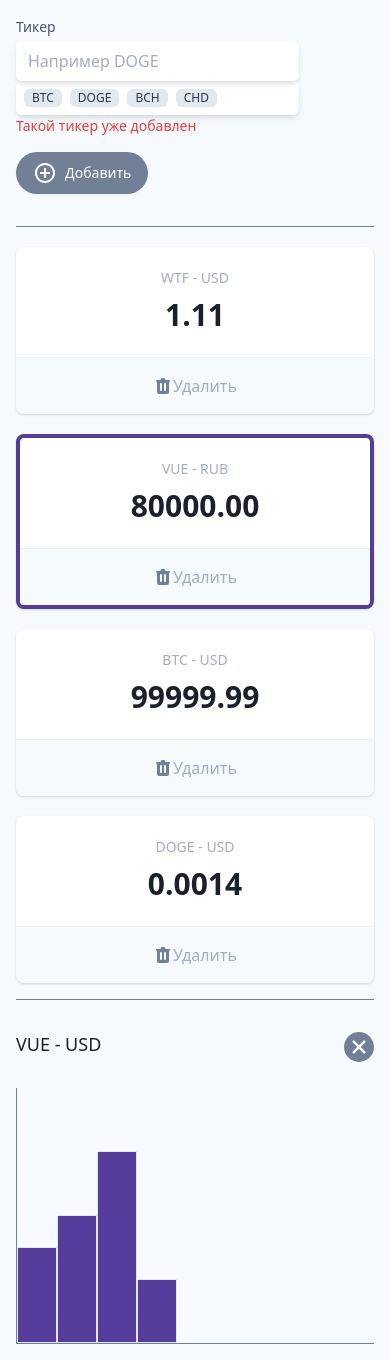
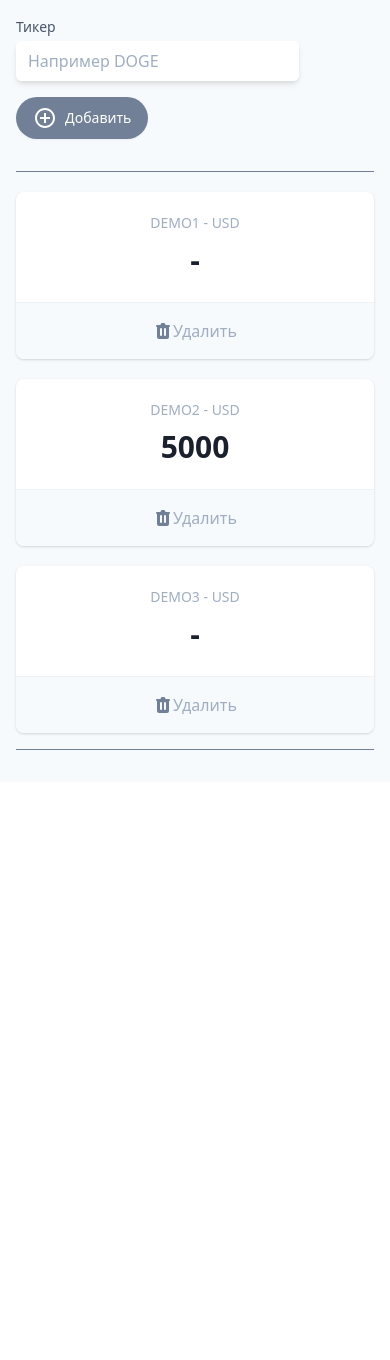
Before and after one commit to douryne/Cryptonomicon, a Vue app: page / in a window 390 px wide. After the commit the page ends 844 px from the top, so only its background shows below. Built offline with nearby package versions, Linux system fonts and the light colour scheme.

Commit message:
add ticker remove ticker

```diff
--- a/src/App.vue
+++ b/src/App.vue
@@ -33,6 +33,8 @@
             >
             <div class="mt-1 relative rounded-md shadow-md">
               <input
+                v-model="ticker"
+                @keydown.enter="add"
                 type="text"
                 name="wallet"
                 id="wallet"
@@ -40,7 +42,7 @@
                 placeholder="Например DOGE"
               />
             </div>
-            <div
+            <!-- <div
               class="flex bg-white shadow-md p-1 rounded-md shadow-md flex-wrap"
             >
               <span
@@ -64,10 +66,11 @@
                 CHD
               </span>
             </div>
-            <div class="text-sm text-red-600">Такой тикер уже добавлен</div>
+            <div class="text-sm text-red-600">Такой тикер уже добавлен</div> -->
           </div>
         </div>
         <button
+          @click="add"
           type="button"
           class="my-4 inline-flex items-center py-2 px-4 border border-transparent shadow-sm text-sm leading-4 font-medium rounded-full text-white bg-gray-600 hover:bg-gray-700 transition-colors duration-300 focus:outline-none focus:ring-2 focus:ring-offset-2 focus:ring-gray-500"
         >
@@ -87,104 +90,25 @@
           Добавить
         </button>
       </section>
-
+      <template v-if="tickers.length">
         <hr class="w-full border-t border-gray-600 my-4" />
         <dl class="mt-5 grid grid-cols-1 gap-5 sm:grid-cols-3">
           <div
+            v-for="t in tickers"
+            :key="t"
             class="bg-white overflow-hidden shadow rounded-lg border-purple-800 border-solid cursor-pointer"
           >
             <div class="px-4 py-5 sm:p-6 text-center">
               <dt class="text-sm font-medium text-gray-500 truncate">
-              WTF - USD
+                {{ t.name }} - USD
               </dt>
-            <dd class="mt-1 text-3xl font-semibold text-gray-900">1.11</dd>
+              <dd class="mt-1 text-3xl font-semibold text-gray-900">
+                {{ t.price }}
+              </dd>
             </div>
             <div class="w-full border-t border-gray-200"></div>
             <button
-            class="flex items-center justify-center font-medium w-full bg-gray-100 px-4 py-4 sm:px-6 text-md text-gray-500 hover:text-gray-600 hover:bg-gray-200 hover:opacity-20 transition-all focus:outline-none"
-          >
-            <svg
-              class="h-5 w-5"
-              xmlns="http://www.w3.org/2000/svg"
-              viewBox="0 0 20 20"
-              fill="#718096"
-              aria-hidden="true"
-            >
-              <path
-                fill-rule="evenodd"
-                d="M9 2a1 1 0 00-.894.553L7.382 4H4a1 1 0 000 2v10a2 2 0 002 2h8a2 2 0 002-2V6a1 1 0 100-2h-3.382l-.724-1.447A1 1 0 0011 2H9zM7 8a1 1 0 012 0v6a1 1 0 11-2 0V8zm5-1a1 1 0 00-1 1v6a1 1 0 102 0V8a1 1 0 00-1-1z"
-                clip-rule="evenodd"
-              ></path></svg
-            >Удалить
-          </button>
-        </div>
-        <div
-          class="bg-white overflow-hidden shadow rounded-lg border-purple-800 border-solid border-4 cursor-pointer"
-        >
-          <div class="px-4 py-5 sm:p-6 text-center">
-            <dt class="text-sm font-medium text-gray-500 truncate">
-              VUE - RUB
-            </dt>
-            <dd class="mt-1 text-3xl font-semibold text-gray-900">80000.00</dd>
-          </div>
-          <div class="w-full border-t border-gray-200"></div>
-          <button
-            class="flex items-center justify-center font-medium w-full bg-gray-100 px-4 py-4 sm:px-6 text-md text-gray-500 hover:text-gray-600 hover:bg-gray-200 hover:opacity-20 transition-all focus:outline-none"
-          >
-            <svg
-              class="h-5 w-5"
-              xmlns="http://www.w3.org/2000/svg"
-              viewBox="0 0 20 20"
-              fill="#718096"
-              aria-hidden="true"
-            >
-              <path
-                fill-rule="evenodd"
-                d="M9 2a1 1 0 00-.894.553L7.382 4H4a1 1 0 000 2v10a2 2 0 002 2h8a2 2 0 002-2V6a1 1 0 100-2h-3.382l-.724-1.447A1 1 0 0011 2H9zM7 8a1 1 0 012 0v6a1 1 0 11-2 0V8zm5-1a1 1 0 00-1 1v6a1 1 0 102 0V8a1 1 0 00-1-1z"
-                clip-rule="evenodd"
-              ></path></svg
-            >Удалить
-          </button>
-        </div>
-        <div
-          class="bg-white overflow-hidden shadow rounded-lg border-purple-800 border-solid cursor-pointer"
-        >
-          <div class="px-4 py-5 sm:p-6 text-center">
-            <dt class="text-sm font-medium text-gray-500 truncate">
-              BTC - USD
-            </dt>
-            <dd class="mt-1 text-3xl font-semibold text-gray-900">99999.99</dd>
-          </div>
-          <div class="w-full border-t border-gray-200"></div>
-          <button
-            class="flex items-center justify-center font-medium w-full bg-gray-100 px-4 py-4 sm:px-6 text-md text-gray-500 hover:text-gray-600 hover:bg-gray-200 hover:opacity-20 transition-all focus:outline-none"
-          >
-            <svg
-              class="h-5 w-5"
-              xmlns="http://www.w3.org/2000/svg"
-              viewBox="0 0 20 20"
-              fill="#718096"
-              aria-hidden="true"
-            >
-              <path
-                fill-rule="evenodd"
-                d="M9 2a1 1 0 00-.894.553L7.382 4H4a1 1 0 000 2v10a2 2 0 002 2h8a2 2 0 002-2V6a1 1 0 100-2h-3.382l-.724-1.447A1 1 0 0011 2H9zM7 8a1 1 0 012 0v6a1 1 0 11-2 0V8zm5-1a1 1 0 00-1 1v6a1 1 0 102 0V8a1 1 0 00-1-1z"
-                clip-rule="evenodd"
-              ></path></svg
-            >Удалить
-          </button>
-        </div>
-        <div
-          class="bg-white overflow-hidden shadow rounded-lg border-purple-800 border-solid cursor-pointer"
-        >
-          <div class="px-4 py-5 sm:p-6 text-center">
-            <dt class="text-sm font-medium text-gray-500 truncate">
-              DOGE - USD
-            </dt>
-            <dd class="mt-1 text-3xl font-semibold text-gray-900">0.0014</dd>
-          </div>
-          <div class="w-full border-t border-gray-200"></div>
-          <button
+              @click="handleDelete(t)"
               class="flex items-center justify-center font-medium w-full bg-gray-100 px-4 py-4 sm:px-6 text-md text-gray-500 hover:text-gray-600 hover:bg-gray-200 hover:opacity-20 transition-all focus:outline-none"
             >
               <svg
@@ -204,7 +128,8 @@
           </div>
         </dl>
         <hr class="w-full border-t border-gray-600 my-4" />
-      <section class="relative">
+      </template>
+      <!-- <section class="relative">
         <h3 class="text-lg leading-6 font-medium text-gray-900 my-8">
           VUE - USD
         </h3>
@@ -237,7 +162,7 @@
             </g>
           </svg>
         </button>
-      </section>
+      </section> -->
     </div>
   </div>
 </template>
@@ -245,6 +170,33 @@
 <script>
 export default {
   name: "App",
+
+  data() {
+    return {
+      ticker: "",
+      tickers: [
+        { name: "DEMO1", price: "-" },
+        { name: "DEMO2", price: "5000" },
+        { name: "DEMO3", price: "-" },
+      ],
+    };
+  },
+
+  methods: {
+    add() {
+      const newTicker = {
+        name: this.ticker,
+        price: "-",
+      };
+
+      this.tickers.push(newTicker);
+      this.ticker = "";
+    },
+
+    handleDelete(tickerToDelete) {
+      this.tickers = this.tickers.filter((t) => t !== tickerToDelete);
+    },
+  },
 };
 </script>
 
```
Lines whose indentation alone changed are shown as unchanged.
